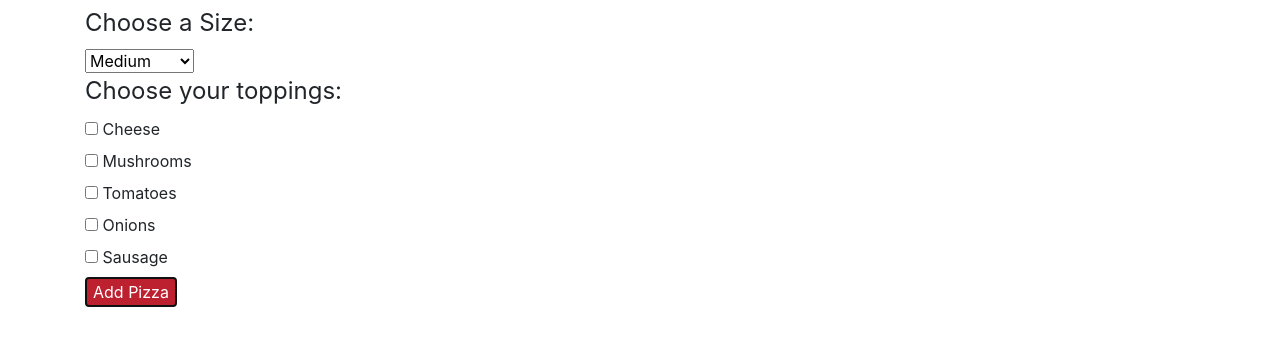
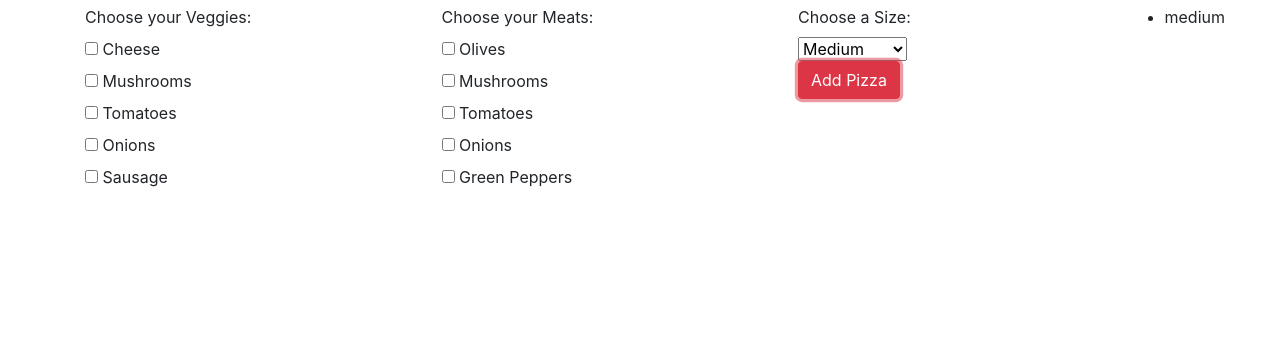
Before and after one commit to hwisoo/order-pizza, a plain HTML site: page index.html in a window 1280 px wide. Both pictures are taken after a click on the button "Add Pizza". Shown: the part 99-444 px from the top of the page. Drawn offline with Linux system fonts and the light colour scheme.

Commit message:
add pizza list

```diff
--- a/index.html
+++ b/index.html
@@ -14,17 +14,11 @@
   <h1 class="bg-danger text-white text-center p-4">Order Pizza</h1>
 
   <div class="container">
-    <form id="order-input">
-    <legend>Choose a Size: </legend>
-    <select name="size" id="size">
-      <option value="medium">Medium</option>
-      <option value="large">Large</option>
-      <option value="x-large">Extra Large</option>
-    </select>
-    <br>
 
+    <div class="row">
+          <div class="col">
           <fieldset>
-      <legend>Choose your toppings: </legend>
+            <label>Choose your Veggies: </label>
             <div>
               <input type="checkbox" id="cheese" name="topping" value="cheese">
               <label for="cheese">Cheese</label>
@@ -46,11 +40,56 @@
               <label for="sausage">Sausage</label>
             </div>
           </fieldset>
-    <button type="submit" class="bg-danger text-white">Add Pizza</button>
-    </form>
         </div>
-  <div id="shopping-cart" class="container">
 
+
+          <div class="col">
+            <fieldset>
+                <label>Choose your Meats: </label>
+                <div>
+                  <input type="checkbox" id="olives" name="meats" value="olives">
+                  <label for="olives">Olives</label>
+                </div>
+                <div>
+                  <input type="checkbox" id="mushrooms" name="meats" value="mushrooms">
+                  <label for="mushrooms">Mushrooms</label>
+                </div>
+                <div>
+                  <input type="checkbox" id="tomatoes" name="meats" value="tomatoes">
+                  <label for="tomatoes">Tomatoes</label>
+                </div>
+                <div>
+                  <input type="checkbox" id="onions" name="meats" value="onions">
+                  <label for="onions">Onions</label>
+                </div>
+                <div>
+                  <input type="checkbox" id="green-peppers" name="meats" value="green-peppers">
+                  <label for="green-peppers">Green Peppers</label>
+                </div>
+              </fieldset>
+            </div>
+          <div class="col">
+          <fieldset>
+          <label>Choose a Size: </label><br>
+          <select name="size" id="size">
+            <option value="medium">Medium</option>
+            <option value="large">Large</option>
+            <option value="x-large">Extra Large</option>
+          </select> <br>
+          <button id="add-pizza" class="btn btn-danger text-white">Add Pizza</button>
+        </fieldset>
+      </div>
+
+
+
+
+
+
+  <div id="shopping-cart" class="row">
+    <ul id="pizzas">
+
+    </ul>
+  </div>
 </div>
 </body>
 </html>
--- a/js/scripts.js
+++ b/js/scripts.js
@@ -37,31 +37,63 @@ ShoppingCart.prototype.deletePizza = function(id) {
   return false;
 }
 
-function Pizza(size, toppings) {
-  this.size = size,
-  this.toppings = toppings;
+ShoppingCart.prototype.calculateTotal = function() {
+  var total =0;
+  for(var i=0; i<this.pizzas.length; i++){
+    if(this.pizzas[i]){
+      if(this.pizzas[i].size =="medium"){
+        cost = 5;
+      } else if (this.pizzas[i].size =="large"){
+        cost = 7;
+      } else if (this.pizzas[i].size =="x-large"){
+        cost = 9;
+      }
+      total +=cost;
+    }
+
+  }
+  return total;
 }
 
-Pizza.prototype.addTopping = function(topping) {
-  this.toppings.push(topping);
+function Pizza(size, veggies, meats) {
+  this.size = size,
+  this.veggies = veggies,
+  this.meats = meats
 }
+
 
 // Front-end Logic
 var shoppingCart = new ShoppingCart();
+
+function displayPizzaDetails(pizzaToDisplay){
+  var pizzaList = $("ul#pizzas");
+  var htmlForPizzaInfo = "";
+  pizzaToDisplay.pizzas.forEach(function(pizza){
+    htmlForPizzaInfo += "<li id=" + pizza.id + ">" + pizza.size + "</li>";
+  });
+  pizzaList.html(htmlForPizzaInfo);
+}
+
 $(document).ready(function(){
-  $("form#order-input").submit(function(){
+  $("button#add-pizza").click(function(){
     event.preventDefault();
     var size = $("select#size").val();
-    var toppings = [];
-    $.each($("input[name='topping']:checked"), function(){
-      toppings.push($(this).val())
+    var veggies = [];
+    var meats = [];
+    $.each($("input[name='veggies']:checked"), function(){
+      veggies.push($(this).val())
     });
-    var newPizza = new Pizza(size, toppings);
-
+    $.each($("input[name='meats']:checked"), function(){
+      meats.push($(this).val())
+    });
+    var newPizza = new Pizza(size, veggies, meats);
+    shoppingCart.addPizza(newPizza);
+    displayPizzaDetails(shoppingCart);
 
     console.log(size);
-    console.log(toppings);
     console.log(newPizza);
+    console.log(shoppingCart);
+    console.log(shoppingCart.calculateTotal());
 
   })
 })
```
Lines whose indentation alone changed are shown as unchanged.
